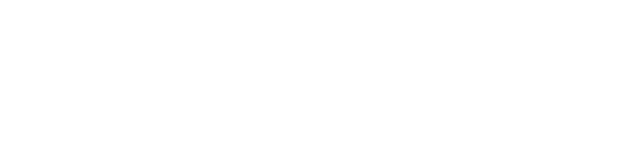
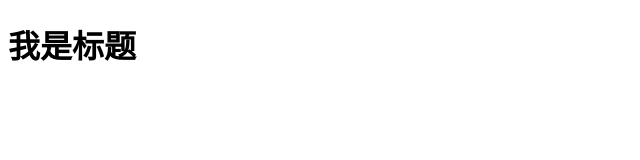
Before and after one commit to zRinoa/webApp, a plain HTML site: page src/index.html in a window 1280 px wide. Shown: the whole page, without its empty margins (0-640 px from the left). Drawn offline with Linux system fonts and the light colour scheme.

Commit message:
修改了首页内容

```diff
--- a/src/index.html
+++ b/src/index.html
@@ -4,14 +4,9 @@
     <meta charset="UTF-8">
     <meta name="viewport" content="width=device-width, user-scalable=no, initial-scale=1.0">
     <title>首页</title>
-    <style>
-        * {
-            margin: 0;
-            padding: 0;
-        }
-    </style>
+
 </head>
 <body>
-
+<h1>我是标题</h1>
 </body>
 </html>
```
